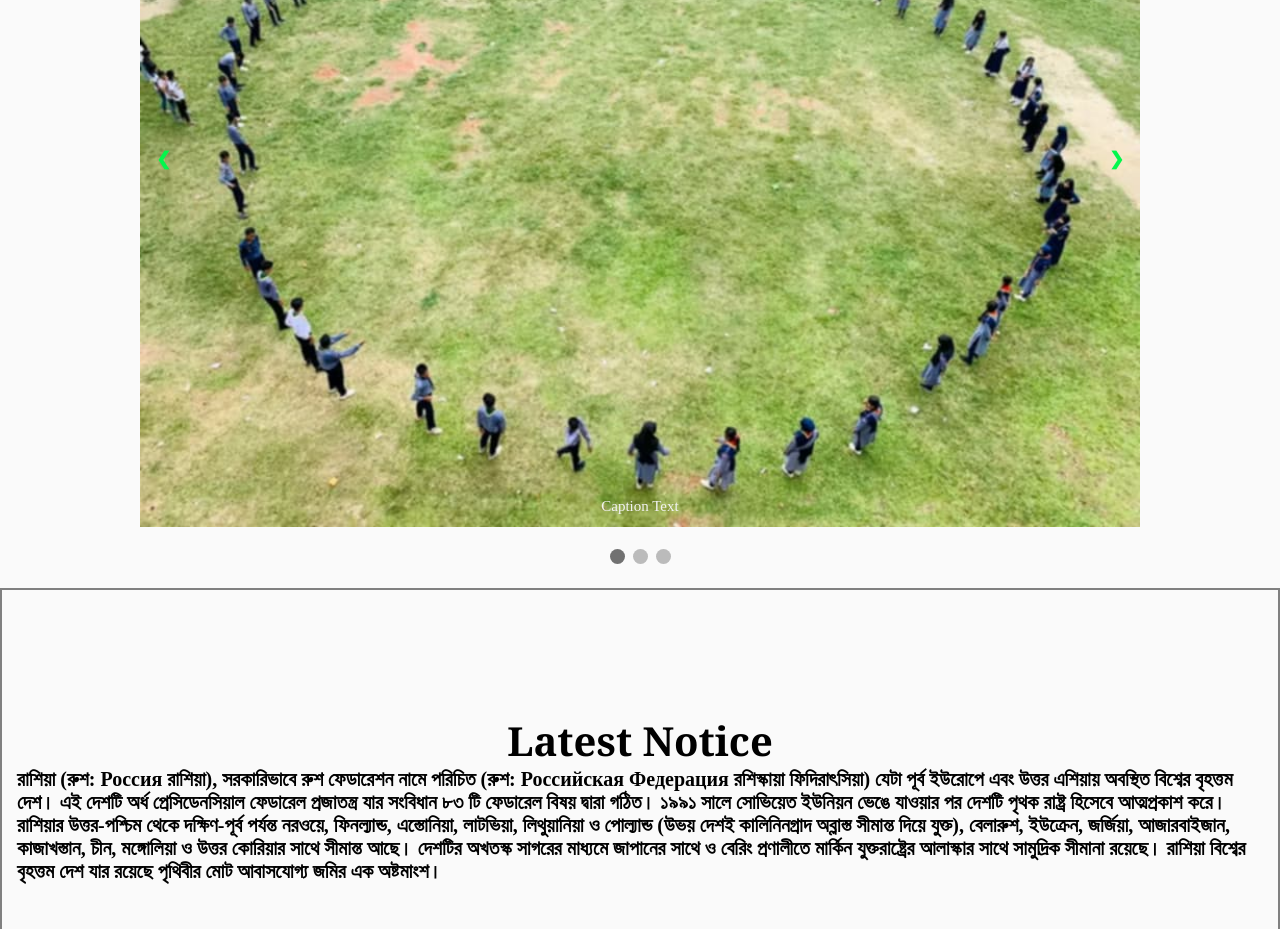
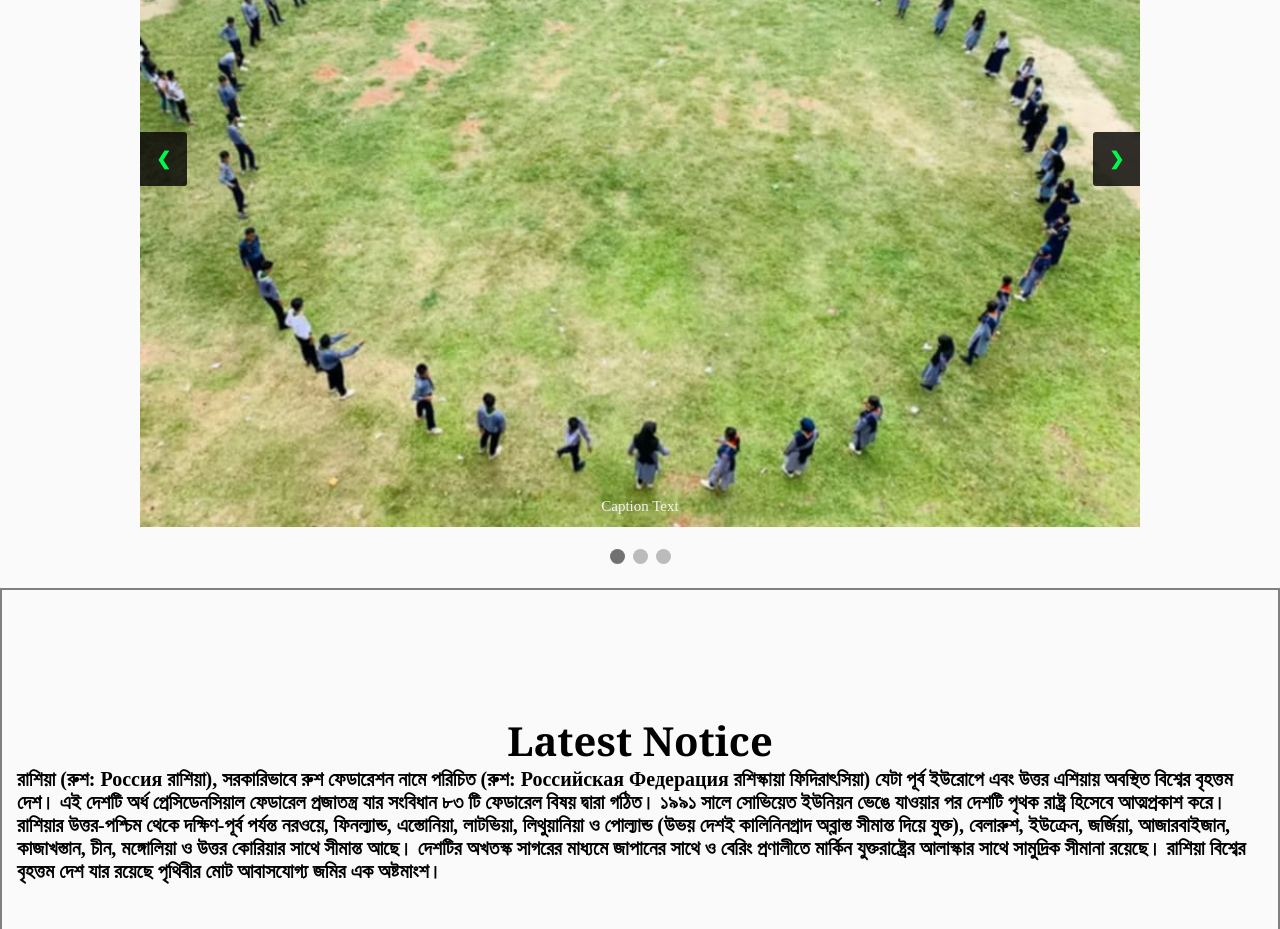
Before and after one commit to srosg/home, a plain HTML site: page index.html in a window 1280 px wide. Shown: the part 1540-2469 px from the top of the page. Drawn offline with Linux system fonts and the light colour scheme; a script that the page names is missing; a web font is replaced by a local one.

Commit message:
Update index.html

```diff
--- a/index.html
+++ b/index.html
@@ -163,6 +163,7 @@
   font-size: 18px;
   transition: 0.6s ease;
   border-radius: 0 3px 3px 0;
+  background-color: rgba(0,0,0,0.8);
   user-select: none;
 }
 
```
